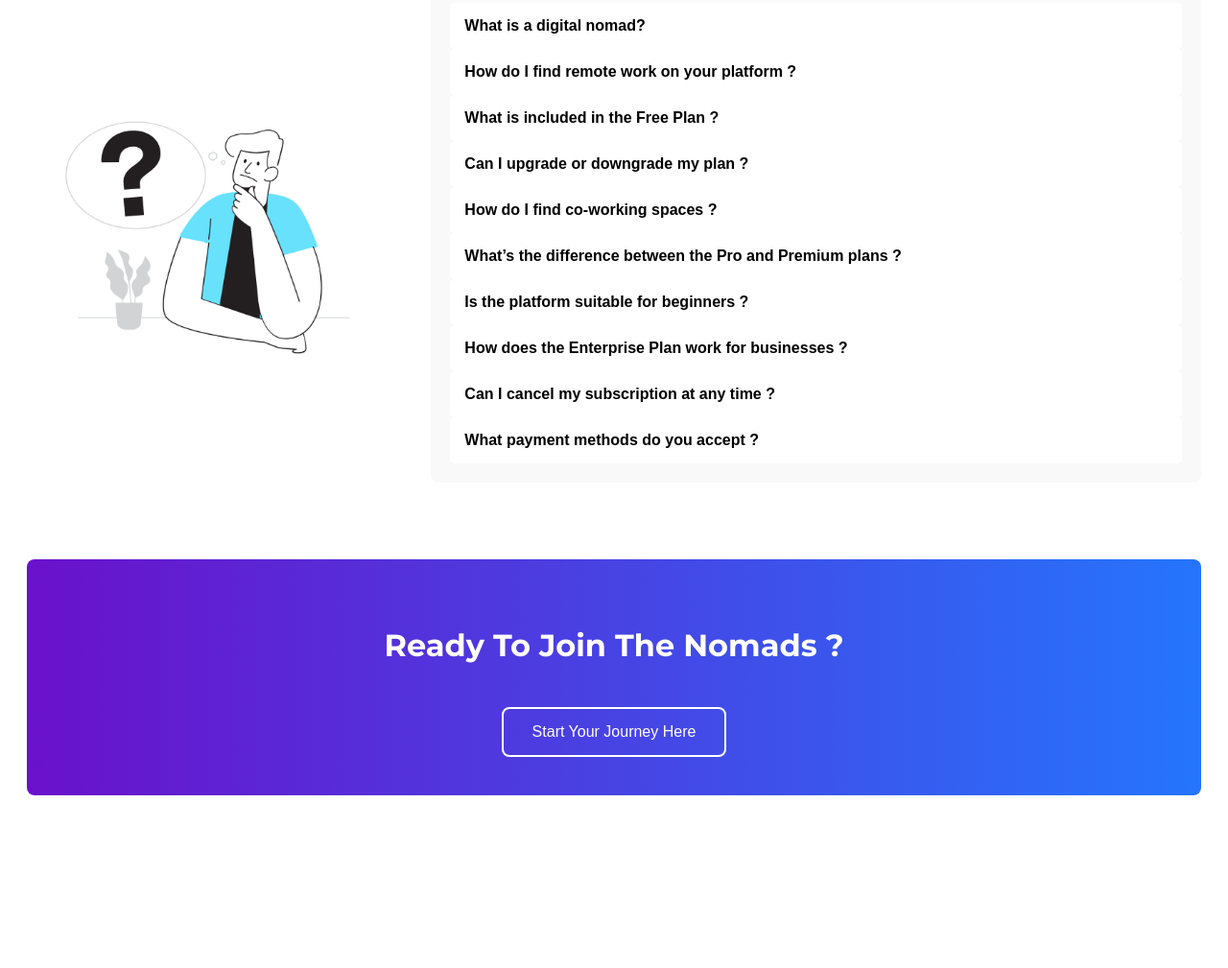
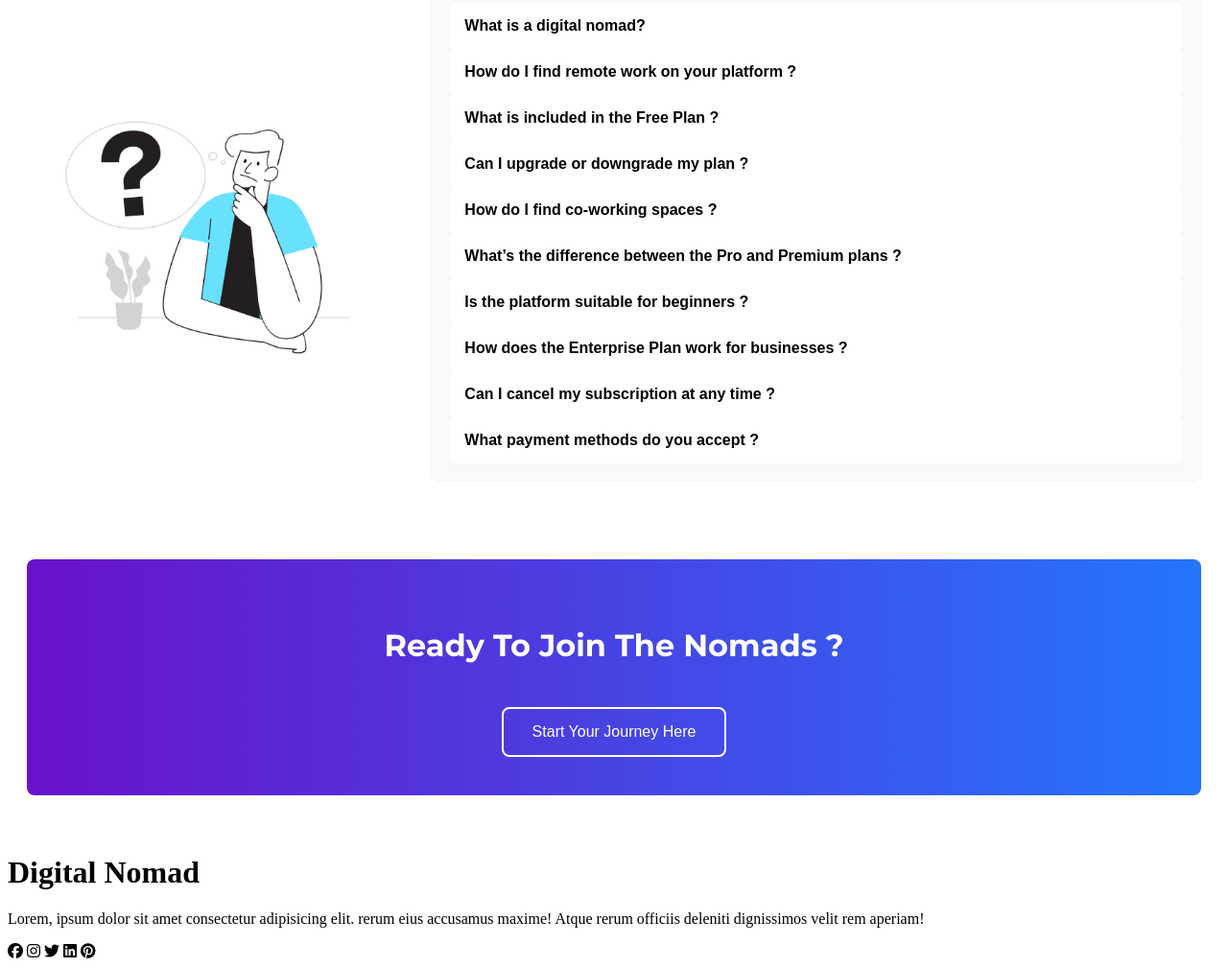
Before and after one commit to ahmadaimandev/digital-nomad, a website built with Vite: page index.html in a window 1280 px wide. Shown: the part 2487-3496 px from the top of the page at 96% size. Before the commit the page ends 3364 px from the top, so only its background shows below. Built offline with nearby package versions, Linux system fonts and the light colour scheme.

Commit message:
add footer

```diff
--- a/index.html
+++ b/index.html
@@ -335,6 +335,33 @@
     </section>
     <!-- Call-To-Action section Ended: Add By: Aiman: Date: 10/9/2024: Time: 1925hrs -->
   </main>
+
+  <!-- Footer Section Started: Add By: Aiman: Date: 13/9/2024: Time: 1856hrs-->
+   <footer>
+    <div class="footer-content">
+      <div class="grid-footer-logo">
+        <div class="logo">
+          <h1>Digital Nomad</h1>
+        </div>
+        <div class="footer-desc">
+          <p>Lorem, ipsum dolor sit amet consectetur adipisicing elit.
+            rerum eius accusamus maxime! Atque rerum officiis deleniti dignissimos velit rem aperiam!</p>
+        </div>
+        <div class="footer-social">
+          <i class="fa-brands fa-facebook"></i>
+          <i class="fa-brands fa-instagram"></i>
+          <i class="fa-brands fa-twitter"></i>
+          <i class="fa-brands fa-linkedin"></i>
+          <i class="fa-brands fa-pinterest"></i>
+        </div>
+      </div>
+      <div class="grid-footer-projects"></div>
+      <div class="grid-footer-company"></div>
+      <div class="grid-footer-movement"></div>
+      <div class="grid-footer-help"></div>
+    </div>
+   </footer>
+  <!-- Footer Section Started: Add By: Aiman: Date: 13/9/2024: Time: -->
 </body>
 <script src="./assets/js/lenis.js"></script>
 <script src="./assets/js/accordion.js"></script>
```
